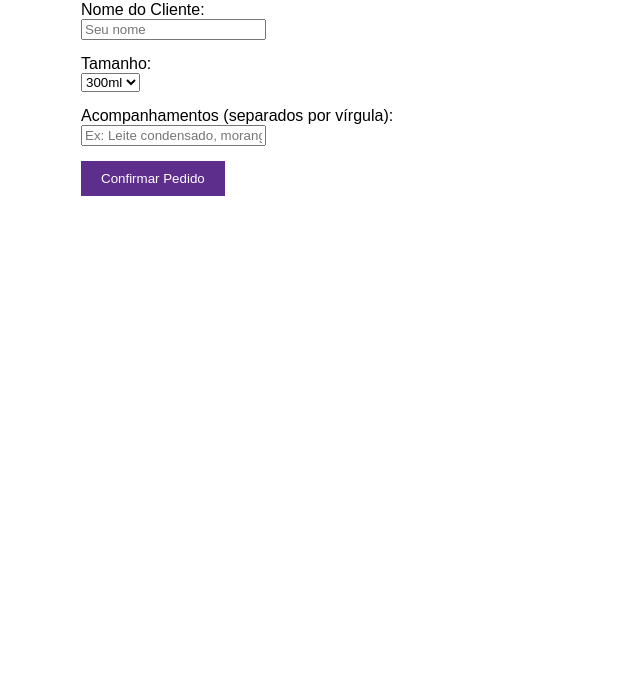
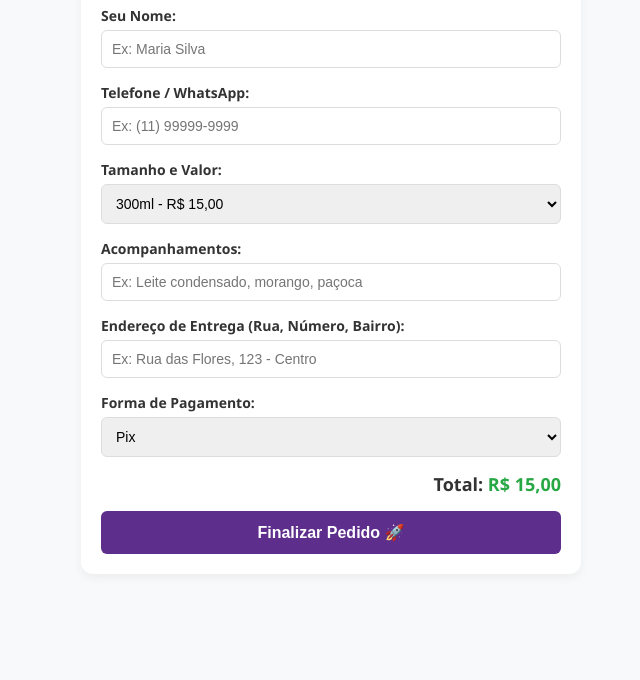
Before and after one commit to kleterson/dri-a-ai, a website: page public/index.html in a window 1280 px wide. Shown: the part 120-800 px from the top of the page, without its empty margins (309-949 px from the left). Drawn offline with nearby package versions, Linux system fonts and the light colour scheme; no server answers.

Commit message:
Add files via upload

```diff
--- a/public/index.html
+++ b/public/index.html
@@ -2,51 +2,104 @@
 <html lang="pt-br">
 <head>
     <meta charset="UTF-8">
+    <meta name="viewport" content="width=device-width, initial-scale=1.0">
     <title>Açaí Station - Peça o seu!</title>
     <style>
-        body { font-family: sans-serif; max-width: 500px; margin: 20px auto; padding: 20px; }
+        body { font-family: 'Segoe UI', Tahoma, Geneva, Verdana, sans-serif; max-width: 500px; margin: 0 auto; padding: 20px; background: #f8f9fa; color: #333; }
+        h1 { text-align: center; color: #5d2e8c; }
+        .card { background: white; padding: 20px; border-radius: 12px; box-shadow: 0 4px 10px rgba(0,0,0,0.05); }
         .form-group { margin-bottom: 15px; }
-        button { background: #5d2e8c; color: white; padding: 10px 20px; border: none; cursor: pointer; }
+        label { display: block; margin-bottom: 5px; font-weight: bold; font-size: 14px; }
+        input, select { width: 100%; padding: 10px; border: 1px solid #ddd; border-radius: 6px; box-sizing: border-box; font-size: 14px; }
+        button { width: 100%; background: #5d2e8c; color: white; padding: 12px; border: none; border-radius: 6px; font-size: 16px; font-weight: bold; cursor: pointer; transition: background 0.2s; }
+        button:hover { background: #4a2370; }
     </style>
 </head>
 <body>
+    <div class="card">
         <h1>Açaí Station 🍧</h1>
+
         <div class="form-group">
-        <label>Nome do Cliente:</label><br>
-        <input type="text" id="nomeCliente" placeholder="Seu nome">
+            <label>Seu Nome:</label>
+            <input type="text" id="nomeCliente" placeholder="Ex: Maria Silva">
         </div>
+
         <div class="form-group">
-        <label>Tamanho:</label><br>
-        <select id="tamanho">
-            <option value="300ml">300ml</option>
-            <option value="500ml">500ml</option>
-            <option value="700ml">700ml</option>
+            <label>Telefone / WhatsApp:</label>
+            <input type="text" id="telefone" placeholder="Ex: (11) 99999-9999">
+        </div>
+
+        <div class="form-group">
+            <label>Tamanho e Valor:</label>
+            <select id="tamanho" onchange="atualizarTotal()">
+                <option value="300ml" data-preco="15">300ml - R$ 15,00</option>
+                <option value="500ml" data-preco="20">500ml - R$ 20,00</option>
+                <option value="700ml" data-preco="25">700ml - R$ 25,00</option>
             </select>
         </div>
+
         <div class="form-group">
-        <label>Acompanhamentos (separados por vírgula):</label><br>
-        <input type="text" id="acompanhamentos" placeholder="Ex: Leite condensado, morango">
+            <label>Acompanhamentos:</label>
+            <input type="text" id="acompanhamentos" placeholder="Ex: Leite condensado, morango, paçoca">
         </div>
-    <button onclick="enviarPedido()">Confirmar Pedido</button>
+
+        <div class="form-group">
+            <label>Endereço de Entrega (Rua, Número, Bairro):</label>
+            <input type="text" id="endereco" placeholder="Ex: Rua das Flores, 123 - Centro">
+        </div>
+
+        <div class="form-group">
+            <label>Forma de Pagamento:</label>
+            <select id="pagamento">
+                <option value="Pix">Pix</option>
+                <option value="Cartão">Cartão (na entrega)</option>
+                <option value="Dinheiro">Dinheiro (troco para quanto?)</option>
+            </select>
+        </div>
+
+        <div style="margin-bottom: 15px; font-size: 18px; font-weight: bold; text-align: right;">
+            Total: <span id="spanTotal" style="color: #28a745;">R$ 15,00</span>
+        </div>
+
+        <button onclick="enviarPedido()">Finalizar Pedido 🚀</button>
+    </div>
 
     <script src="/socket.io/socket.io.js"></script>
     <script>
         const socket = io();
 
+        function atualizarTotal() {
+            const select = document.getElementById('tamanho');
+            const preco = select.options[select.selectedIndex].getAttribute('data-preco');
+            document.getElementById('spanTotal').innerText = `R$ ${preco},00`;
+        }
+
         function enviarPedido() {
+            const selectTamanho = document.getElementById('tamanho');
+            const preco = selectTamanho.options[selectTamanho.selectedIndex].getAttribute('data-preco');
+
             const pedido = {
                 nome: document.getElementById('nomeCliente').value,
-                tamanho: document.getElementById('tamanho').value,
+                telefone: document.getElementById('telefone').value,
+                tamanho: selectTamanho.value,
                 acompanhamentos: document.getElementById('acompanhamentos').value,
+                endereco: document.getElementById('endereco').value,
+                pagamento: document.getElementById('pagamento').value,
+                total: `R$ ${preco},00`,
                 hora: new Date().toLocaleTimeString()
             };
 
-            if(pedido.nome) {
+            if (!pedido.nome || !pedido.endereco || !pedido.telefone) {
+                alert('Por favor, preencha seu nome, telefone e endereço.');
+                return;
+            }
+
             socket.emit('novo_pedido', pedido);
-                alert('Pedido enviado com sucesso!');
-            } else {
-                alert('Por favor, informe seu nome.');
-            }
+            alert('Pedido realizado com sucesso! Acompanhe o status.');
+
+            // Limpar campos básicos
+            document.getElementById('acompanhamentos').value = '';
+            document.getElementById('endereco').value = '';
         }
     </script>
 </body>
```
Also changed, not shown: public/admin.html (+19 -11 lines), public/delivery.html (+17 -15 lines). Lines whose indentation alone changed are shown as unchanged.
